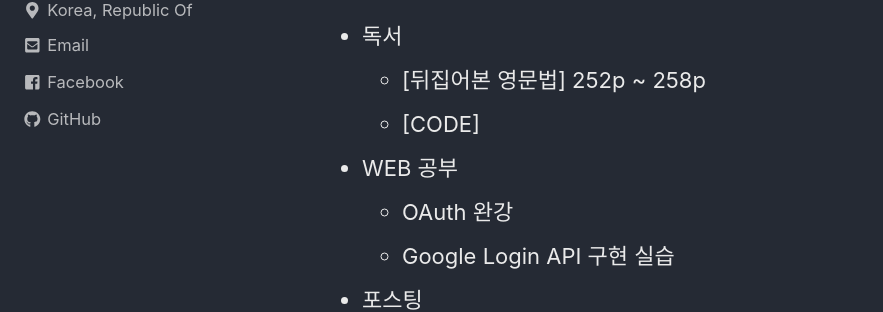
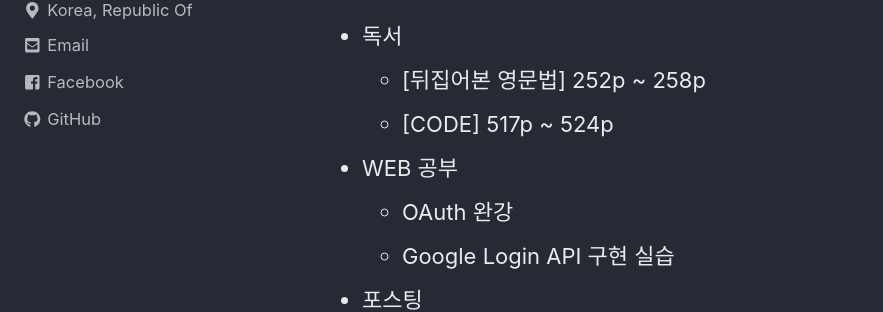
Before and after one commit to DeveloperKHJ/DeveloperKHJ.github.io, a Jekyll site: the page built from _posts/2019-02-15-66challenge.md, in a window 1280 px wide and 900 px high, scrolled down 5343 px. Shown: the part 149-461 px from the top of the window, without its empty margins (0-883 px from the left). Built offline with Jekyll 4.4.1, drawn with Linux system fonts in a browser that asks for light colours; cached includes are drawn as plain includes; nearby versions of some CDN libraries; comment, search, counter and statistics services are not loaded.

Commit message:
post update

```diff
--- a/_posts/2019-02-15-66challenge.md
+++ b/_posts/2019-02-15-66challenge.md
@@ -159,7 +159,7 @@ comments: true
 #### 2019-02-23
   - 독서
     - [뒤집어본 영문법] 252p ~ 258p
-    - [CODE]
+    - [CODE] 517p ~ 524p
 
 
   - WEB 공부
```
